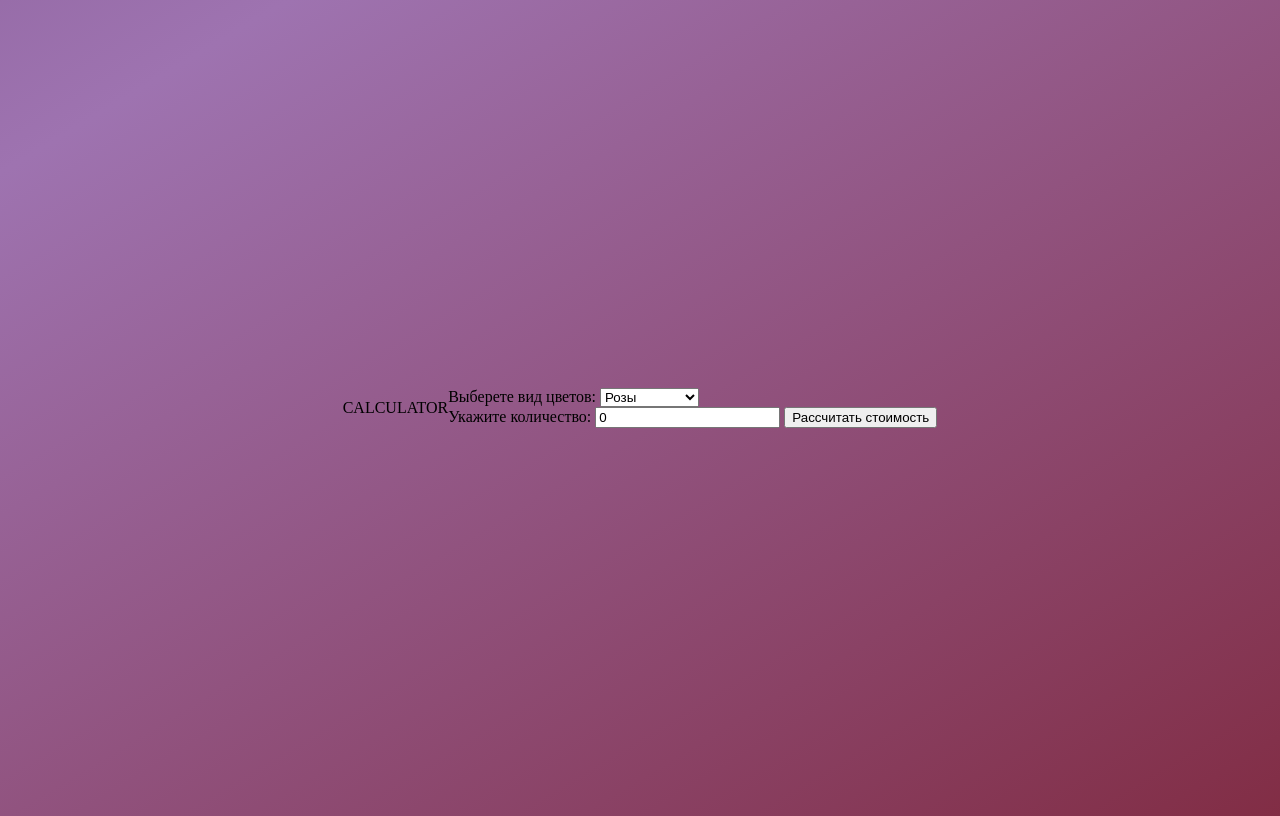
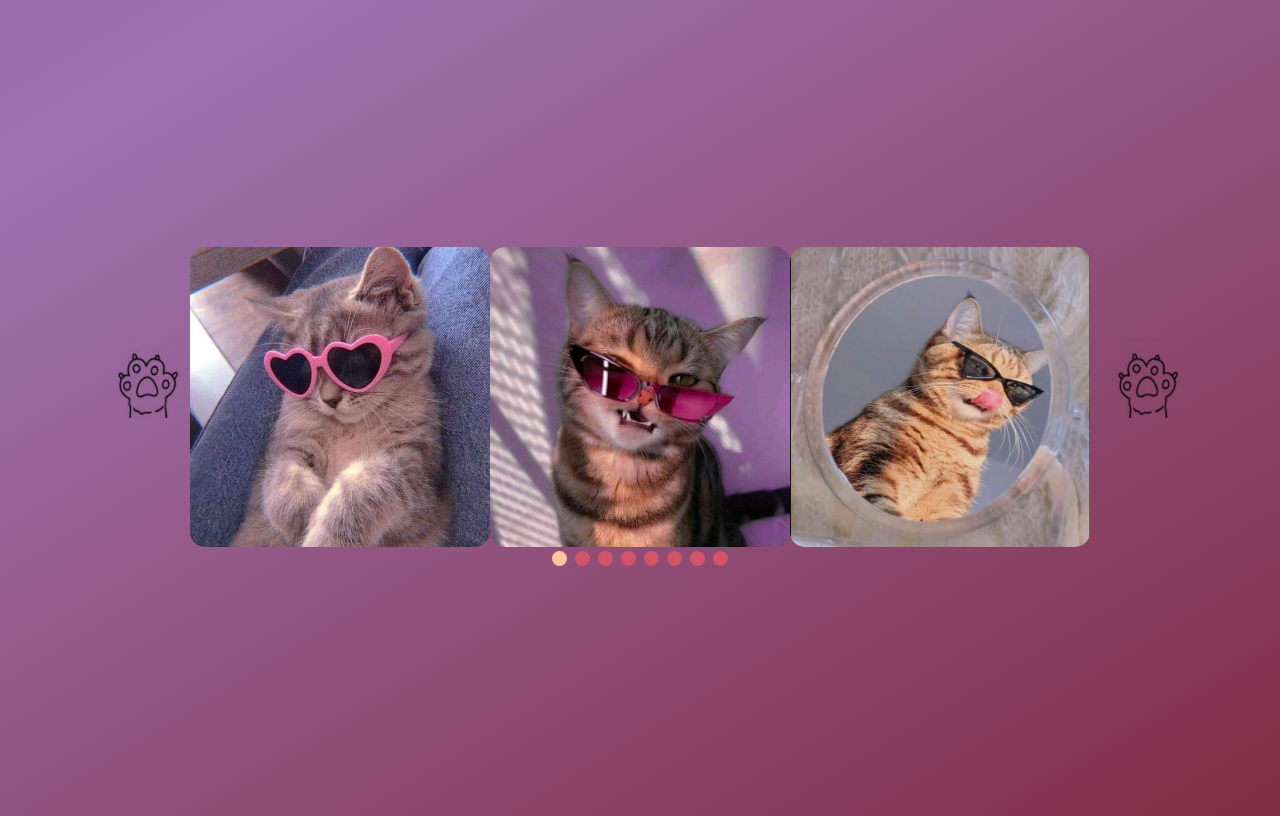
Before and after one commit to an03er/seven.github.io, a plain HTML site: page index.html in a window 1280 px wide. Drawn offline with Linux system fonts and the light colour scheme.

Commit message:
Update index.html

```diff
--- a/index.html
+++ b/index.html
@@ -2,7 +2,7 @@
 <html>
 
     <head>
-        <title>Calculator</title>
+        <title>Gallary</title>
         <meta charset="UTF-8">
         <meta name="viewport" content="width=device-width, initial-scale=1.0">
         <link href="style.css" rel="stylesheet" type="text/css">
@@ -11,26 +11,32 @@
     </head>
 
     <body>
-
-        <header class="head">
-            <div class="head_text">
-                <span class="text anim-text-flow">CALCULATOR</span>
+        </section>
+        <section class="main" id="main">
+            <div class="container">
+                <button class="prev" id="prev"><img id="im_prev" src="i.png"></button>
+                <div class="carousel">
+                        <div class="slide" name="slide"><img src="im_a.jpg"></div>
+                        <div class="slide" name="slide"><img src="im_2.jpg"></div>
+                        <div class="slide" name="slide"><img src="im_3.jpg"></div>
+                        <div class="slide" name="slide"><img src="im_4.jpg"></div>
+                        <div class="slide" name="slide"><img src="im_5.jpg"></div>
+                        <div class="slide" name="slide"><img src="im_6.jpg"></div>
+                        <div class="slide" name="slide"><img src="im_7.jpg"></div>
+                        <div class="slide" name="slide"><img src="im_8.jpg"></div>
+                    </ul>
+                </div>
+                <button class="next" id="next"><img id="im_next" src="i.png"></button>
             </div>
-        </header>
-
-        <section id ="calculator" div class="calculator">
-            <div class="selection">
-                Выберете вид цветов:
-                <select onchange="calc()" id="type_flowers">
-                    <option value="190">Розы</option>
-                    <option value="140">Тюльпаны</option>
-                    <option value="390">Пионы</option>
-                    <option value="490">Лилии</option>
-                    <option value="250">Хризантемы</option>
-                </select><br/>
-                Укажите количество: <input type="text" id="count" value="0" onchange="calc()" />
-                <button onclick="calc()">Рассчитать стоимость</button>
-                <div id="result"></div>
+            <div class="dots">
+                <span class="dot" name="dot" id = "1"></span>
+                <span class="dot" name="dot" id = "2"></span>
+                <span class="dot" name="dot" id = "3"></span>
+                <span class="dot" name="dot" id = "4"></span>
+                <span class="dot" name="dot" id = "5"></span>
+                <span class="dot" name="dot" id = "6"></span>
+                <span class="dot" name="dot" id = "7"></span>
+                <span class="dot" name="dot" id = "8"></span>
             </div>
         </section>
     </body>
```
